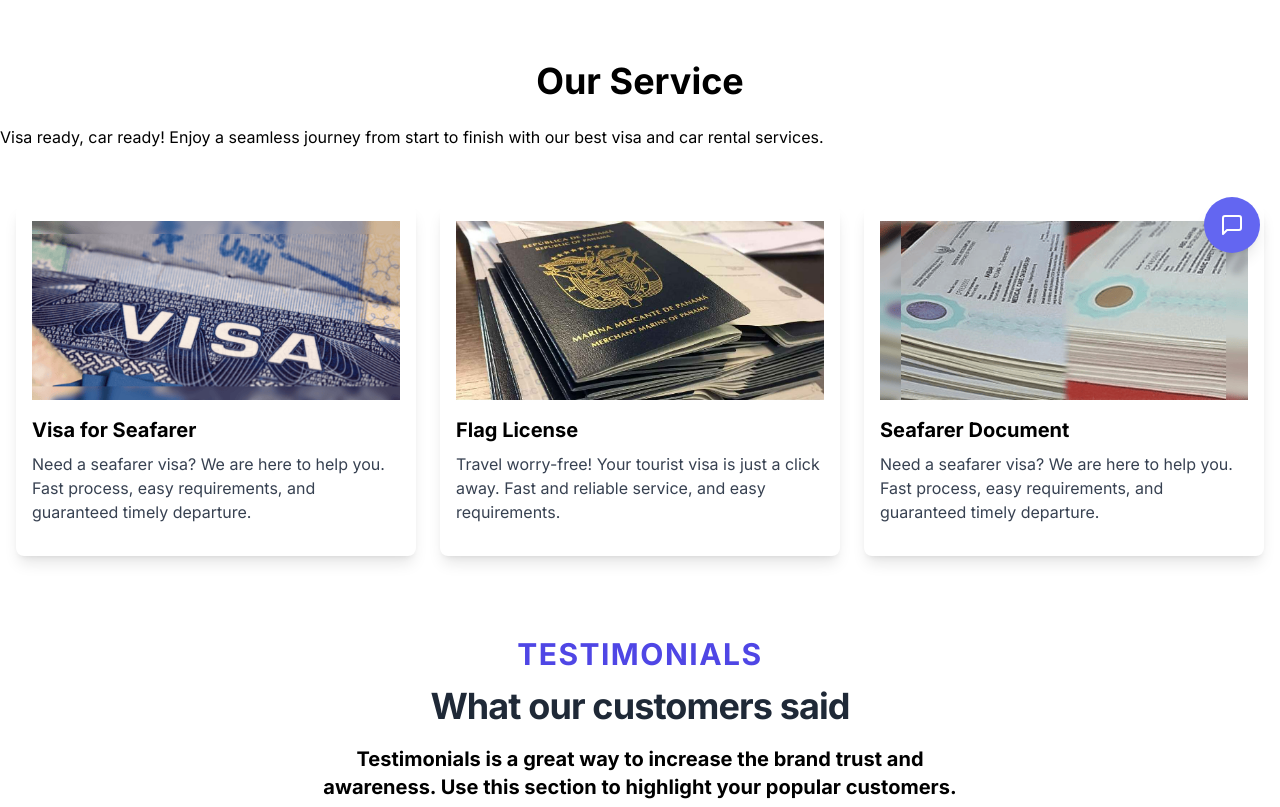
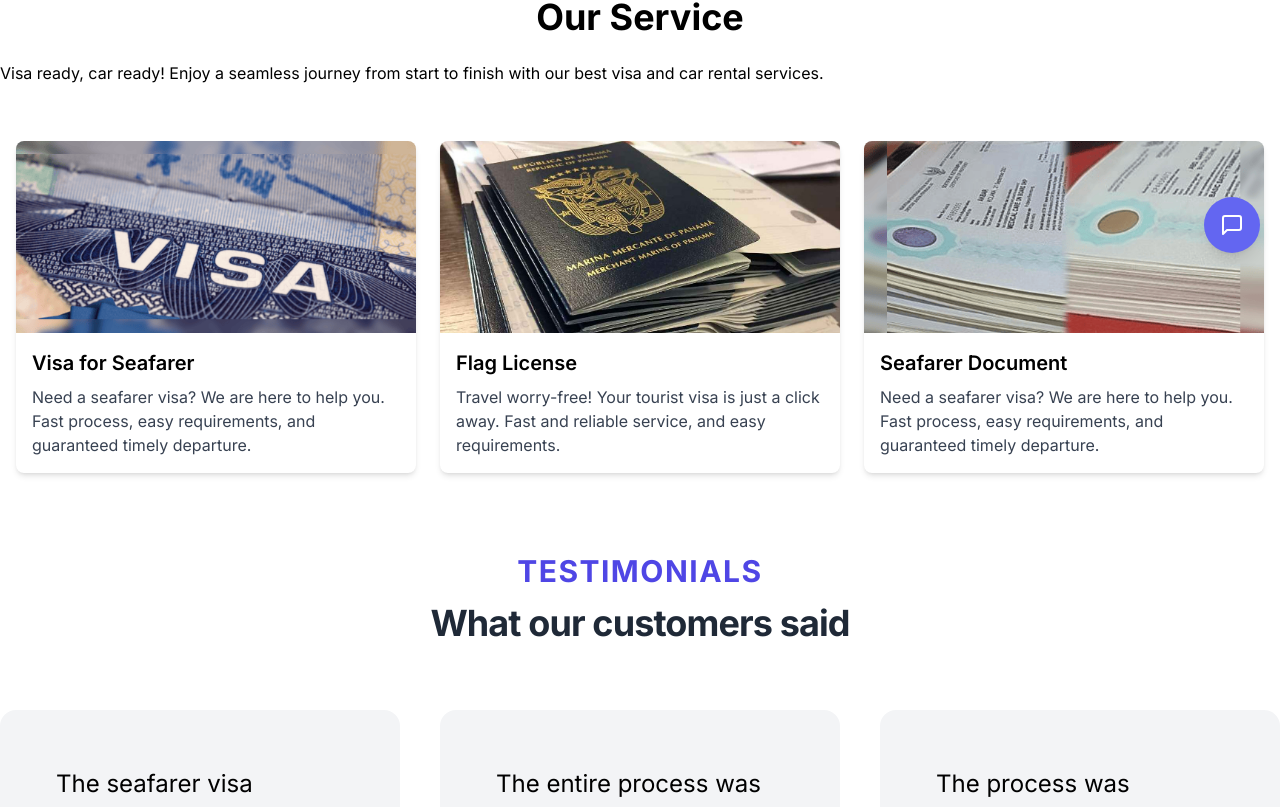
Before and after one commit to dimasmkahfi/GranVSA, a Next.js app: page / in a window 1280 px wide. Shown: the part 527-1334 px from the top of the page. Built offline with nearby package versions, Linux system fonts and the light colour scheme.

Commit message:
feat: fix card size

```diff
--- a/src/app/page.tsx
+++ b/src/app/page.tsx
@@ -29,15 +29,11 @@ export default function Home() {
 
       {/*<Video videoId="fZ0D0cnR88E" />*/}
 
-      <SectionTitle preTitle="Testimonials" title=" What our customers said">
-        <p className="font-bold text-black">
-          Testimonials is a great way to increase the brand trust and awareness.
-          Use this section to highlight your popular customers.
-        </p>
-      </SectionTitle>
-
+      <SectionTitle
+        preTitle="Testimonials"
+        title=" What our customers said"
+      ></SectionTitle>
       <Testimonials />
-
       {/*<SectionTitle preTitle="FAQ" title="Frequently Asked Questions">
         Answer your customers possible questions here, it will increase the
         conversion rate as well as support or chat requests.
--- a/src/components/Card.tsx
+++ b/src/components/Card.tsx
@@ -1,22 +1,27 @@
-// Card.tsx
-import React from "react";
+// Card.tsx or Card.ts (Pastikan Anda memperbarui file ini)
 
 interface CardProps {
   title: string;
   description: string;
   imageUrl: string;
+  className?: string; // Tambahkan className sebagai properti opsional
 }
 
-const Card: React.FC<CardProps> = ({ title, description, imageUrl }) => {
+const Card: React.FC<CardProps> = ({
+  title,
+  description,
+  imageUrl,
+  className,
+}) => {
   return (
-    <div className="bg-white rounded-lg overflow-hidden shadow-lg p-4">
-      <img
-        className="w-full h-50 object-cover mb-4"
-        src={imageUrl}
-        alt={title}
-      />
-      <h3 className="text-xl font-bold mb-2">{title}</h3>
-      <p className="text-gray-700 mb-4">{description}</p>
+    <div
+      className={`bg-white rounded-lg shadow-md overflow-hidden ${className}`}
+    >
+      <img src={imageUrl} alt={title} className="w-full h-48 object-cover" />
+      <div className="p-4">
+        <h2 className="text-xl font-semibold mb-2">{title}</h2>
+        <p className="text-gray-700">{description}</p>
+      </div>
     </div>
   );
 };
--- a/src/components/Carousel.tsx
+++ b/src/components/Carousel.tsx
@@ -7,29 +7,32 @@ const CardGrid: React.FC = () => {
     <div className="container mx-auto px-4 py-8">
       <div className="grid gap-6 sm:grid-cols-1 md:grid-cols-2 lg:grid-cols-3">
         <Link href="/visa">
-          <div className="w-full h-full">
+          <div className="w-full h-full flex">
             <Card
               title="Visa for Seafarer"
               description="Need a seafarer visa? We are here to help you. Fast process, easy requirements, and guaranteed timely departure."
               imageUrl="/img/visa.png"
+              className="flex-grow"
             />
           </div>
         </Link>
         <Link href="/flag-license">
-          <div className="w-full h-full">
+          <div className="w-full h-full flex">
             <Card
               title="Flag License"
               description="Travel worry-free! Your tourist visa is just a click away. Fast and reliable service, and easy requirements."
               imageUrl="/img/flagli.png"
+              className="flex-grow"
             />
           </div>
         </Link>
         <Link href="/seafarer-documents">
-          <div className="w-full h-full">
+          <div className="w-full h-full flex">
             <Card
               title="Seafarer Document"
               description="Need a seafarer visa? We are here to help you. Fast process, easy requirements, and guaranteed timely departure."
               imageUrl="/img/seafarerdo.png"
+              className="flex-grow"
             />
           </div>
         </Link>
--- a/src/components/Hero.tsx
+++ b/src/components/Hero.tsx
@@ -7,13 +7,13 @@ import Link from "next/link";
 export const Hero = () => {
   return (
     <>
-      <Container className="flex flex-wrap ">
+      <Container className="flex flex-wrap justify-center items-center px-4 lg:px-8">
         <div className="flex items-center w-full lg:w-1/2">
           <div className="max-w-2xl mb-8">
-            <div className="flex">
+            <div className="flex justify-center lg:justify-start">
               <img src="/img/vsa.png" alt="logo" className="w-25 h-16" />
             </div>
-            <p className="py-5 text-xl leading-normal text-gray-600 lg:text-xl xl:text-2xl ">
+            <p className="py-5 text-xl leading-normal text-gray-600 lg:text-xl xl:text-2xl text-center lg:text-left">
               Welcome to GranVSA, your premier destination for seamless travel
               solutions. Inspired by our motto, "Visa Ventures, Road
               Adventures," we are dedicated to making your travel dreams a
@@ -23,12 +23,12 @@ export const Hero = () => {
           </div>
         </div>
         <div className="flex items-center justify-center w-full lg:w-1/2">
-          <div className="">
+          <div className="mx-auto">
             <Image
               src={heroImg}
               width="350"
               height="350"
-              className={"object-cover"}
+              className="object-cover"
               alt="Hero Illustration"
               loading="eager"
               placeholder="blur"
@@ -36,9 +36,6 @@ export const Hero = () => {
           </div>
         </div>
       </Container>
-      <Container>
-        <div className="flex flex-col justify-center"></div>
-      </Container>
     </>
   );
 };
```
